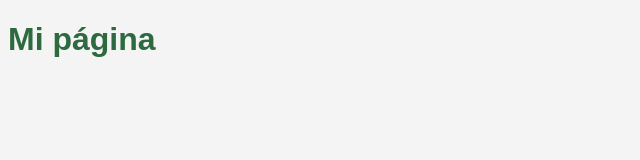
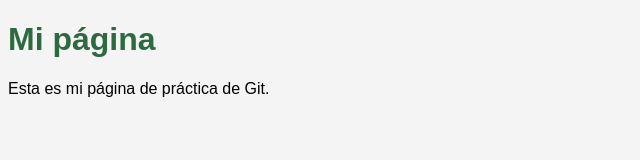
Before and after one commit to xXLeonel2000/practica-git, a plain HTML site: page index.html in a window 1280 px wide. Shown: the whole page, without its empty margins (0-640 px from the left). Drawn offline with Linux system fonts and the light colour scheme.

Commit message:
Agrega párrafo de presentación

```diff
--- a/index.html
+++ b/index.html
@@ -7,5 +7,6 @@
 </head>
 <body>
   <h1>Mi página</h1>
+    <p>Esta es mi página de práctica de Git.</p>
 </body>
 </html>
```
